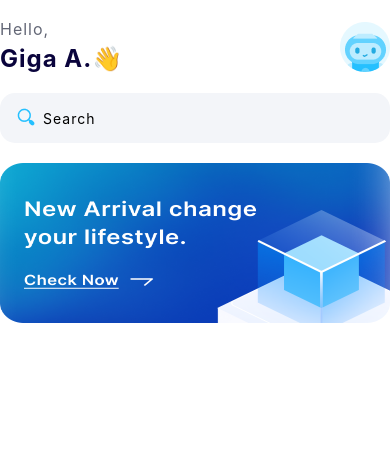
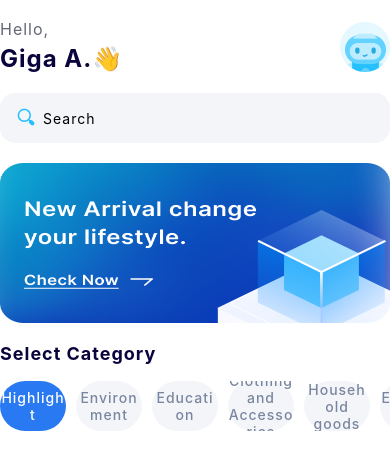
Before and after one commit to gigaamiridze/donation-app, a React Native app: screen / in a window 390 px wide. Shown: the top 470 px of the page. Built offline with nearby package versions, Linux system fonts and the light colour scheme.

Commit message:
Generated category tab items using flat list

```diff
--- a/src/interfaces/Tab.ts
+++ b/src/interfaces/Tab.ts
@@ -1,4 +1,4 @@
 export interface ITabProps {
   title: string;
-  isInactive?: boolean;
+  isInactive: boolean;
 }
--- a/src/redux/slices/categoriesSlice.ts
+++ b/src/redux/slices/categoriesSlice.ts
@@ -22,5 +22,6 @@ const categoriesSlice = createSlice({
 });
 
 export const selectCategoriesState = (state: RootState) => state.categories;
+export const { updateSelectedCategoryId, resetCategories } = categoriesSlice.actions;
 
 export default categoriesSlice.reducer;
--- a/src/redux/slices/index.ts
+++ b/src/redux/slices/index.ts
@@ -1,3 +1,4 @@
 export { default as categoriesReducer } from './categoriesSlice';
 export { default as userReducer } from './userSlice';
+export * from './categoriesSlice';
 export * from './userSlice';
--- a/src/screens/home/Home.tsx
+++ b/src/screens/home/Home.tsx
@@ -1,9 +1,9 @@
 import React from 'react';
 import { useSelector, useDispatch } from 'react-redux';
-import { selectUserState } from '../../redux';
+import { selectUserState, selectCategoriesState } from '../../redux';
 import { globalStyle } from '../../assets';
 import { style } from './style';
-import { Header, Search } from '../../components';
+import { Header, Search, Tab } from '../../components';
 import {
   ScrollView,
   SafeAreaView,
@@ -12,11 +12,13 @@ import {
   View,
   Text,
   Image,
-  Pressable
+  Pressable,
+  FlatList
 } from 'react-native';
 
 function Home() {
   const { firstName, lastName } = useSelector(selectUserState);
+  const { categories, selectedCategoryId } = useSelector(selectCategoriesState);
   const dispatch = useDispatch();
 
   return (
@@ -52,6 +54,22 @@ function Home() {
                 style={style.highlightedBanner}
               />
             </Pressable>
+            <View style={style.categories}>
+              <Header title='Select Category' type={2} />
+              <FlatList
+                horizontal={true}
+                showsHorizontalScrollIndicator={false}
+                data={categories}
+                renderItem={({ item, index }) => (
+                  <View style={!(index === categories.length - 1) && style.categoryItem}>
+                    <Tab
+                      title={item.name}
+                      isInactive={item.categoryId !== selectedCategoryId}
+                    />
+                  </View>
+                )}
+              />
+            </View>
           </View>
         </ScrollView>
       </SafeAreaView>
--- a/src/screens/home/style.ts
+++ b/src/screens/home/style.ts
@@ -27,4 +27,11 @@ export const style = StyleSheet.create({
     width: '100%',
     height: 160,
   },
+  categories: {
+    flexDirection: 'column',
+    rowGap: 16,
+  },
+  categoryItem: {
+    marginRight: 10,
+  },
 });
```
